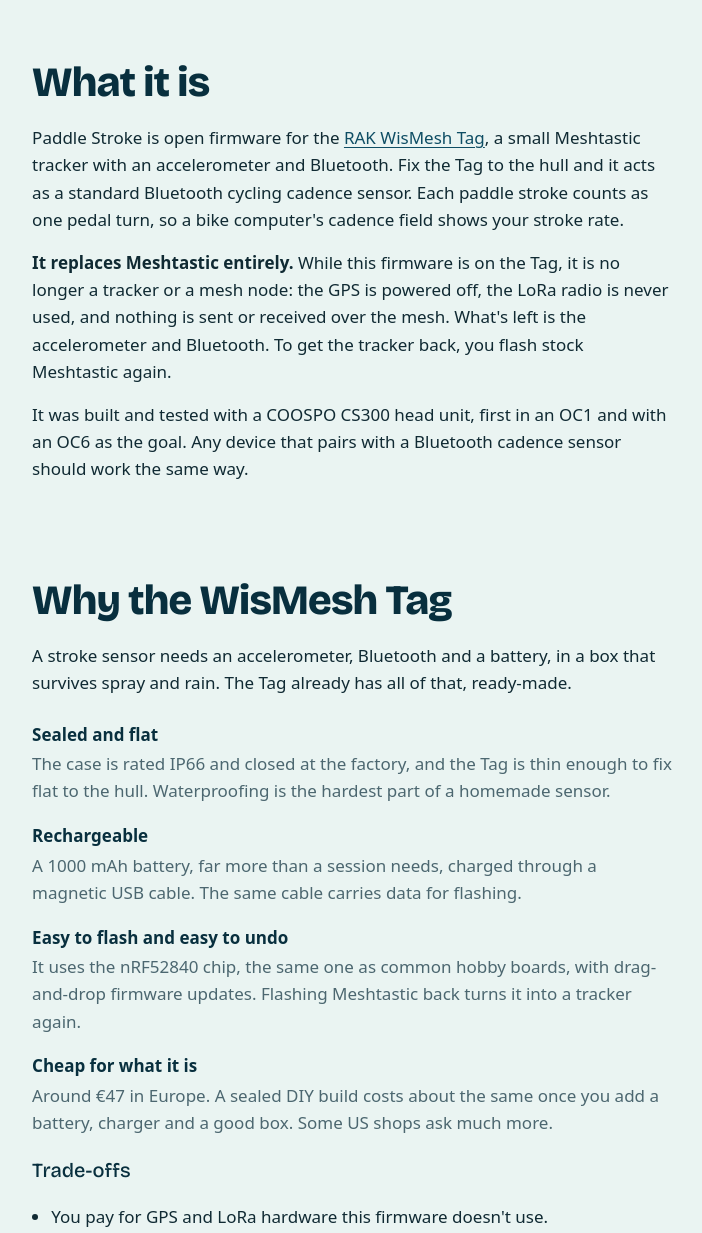
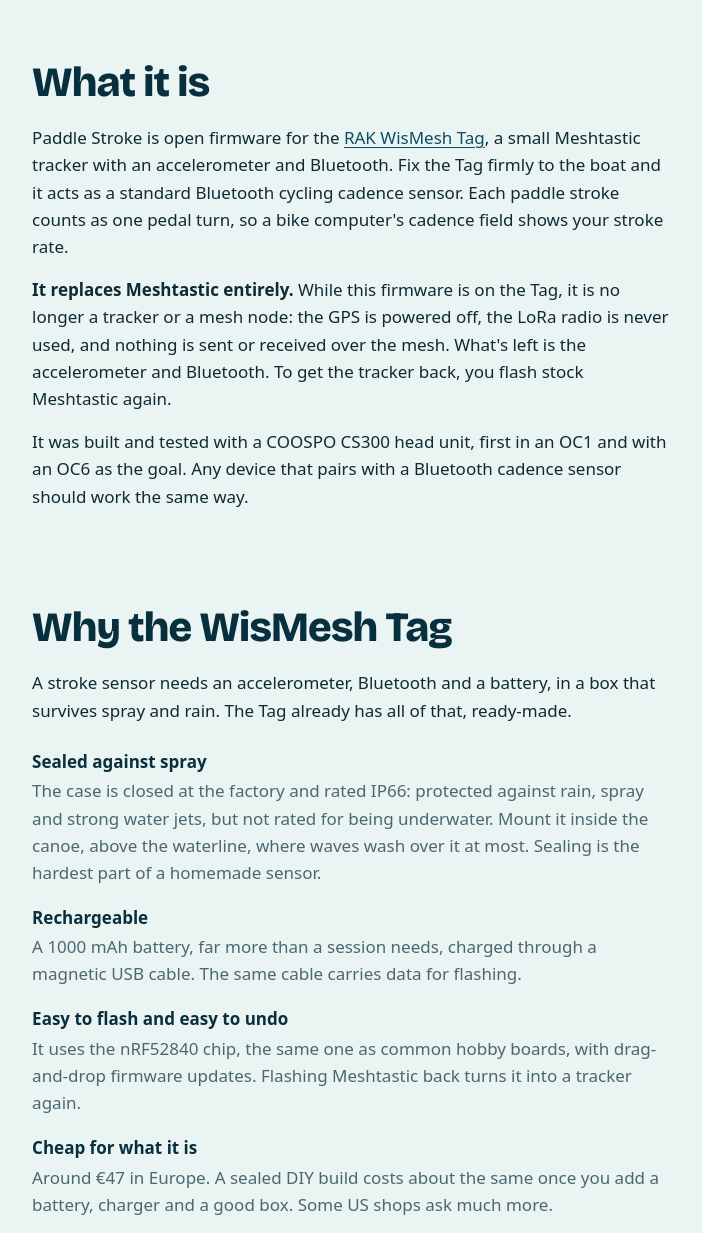
Before and after one commit to leoniedu/tagvaa, a plain HTML site: page site/index.html in a window 1280 px wide. Shown: the part 863-2096 px from the top of the page, without its empty margins (287-989 px from the left). Drawn offline with nearby package versions, Linux system fonts and the light colour scheme; a web font is replaced by a local one.

Commit message:
docs(site): don't imply the IP66 Tag can sit underwater
Co-Authored-By: Claude Opus 5.5 <noreply@anthropic.com>

```diff
--- a/site/index.html
+++ b/site/index.html
@@ -172,7 +172,7 @@ footer p { margin-bottom: 0.6rem; }
 <header class="hero">
   <div class="wrap">
     <h1>Paddle Stroke</h1>
-    <p class="lede">Strokes per minute for outrigger canoes, measured by a small tag on the hull and shown on the bike computer you already own.</p>
+    <p class="lede">Strokes per minute for outrigger canoes, measured by a small tag fixed to the boat and shown on the bike computer you already own.</p>
     <div class="actions">
       <a class="button" href="#get-started">Get started</a>
       <a class="plain" href="https://github.com/leoniedu/tagvaa">Source on GitHub</a>
@@ -191,7 +191,7 @@ footer p { margin-bottom: 0.6rem; }
   <section id="what">
     <div class="wrap">
       <h2>What it is</h2>
-      <p>Paddle Stroke is open firmware for the <a href="https://docs.rakwireless.com/product-categories/meshtastic/wismesh-tag/quickstart/">RAK WisMesh Tag</a>, a small Meshtastic tracker with an accelerometer and Bluetooth. Fix the Tag to the hull and it acts as a standard Bluetooth cycling cadence sensor. Each paddle stroke counts as one pedal turn, so a bike computer's cadence field shows your stroke rate.</p>
+      <p>Paddle Stroke is open firmware for the <a href="https://docs.rakwireless.com/product-categories/meshtastic/wismesh-tag/quickstart/">RAK WisMesh Tag</a>, a small Meshtastic tracker with an accelerometer and Bluetooth. Fix the Tag firmly to the boat and it acts as a standard Bluetooth cycling cadence sensor. Each paddle stroke counts as one pedal turn, so a bike computer's cadence field shows your stroke rate.</p>
       <p><strong>It replaces Meshtastic entirely.</strong> While this firmware is on the Tag, it is no longer a tracker or a mesh node: the GPS is powered off, the LoRa radio is never used, and nothing is sent or received over the mesh. What's left is the accelerometer and Bluetooth. To get the tracker back, you flash stock Meshtastic again.</p>
       <p>It was built and tested with a COOSPO CS300 head unit, first in an OC1 and with an OC6 as the goal. Any device that pairs with a Bluetooth cadence sensor should work the same way.</p>
     </div>
@@ -202,8 +202,8 @@ footer p { margin-bottom: 0.6rem; }
       <h2>Why the WisMesh Tag</h2>
       <p>A stroke sensor needs an accelerometer, Bluetooth and a battery, in a box that survives spray and rain. The Tag already has all of that, ready-made.</p>
       <dl class="reasons">
-        <dt>Sealed and flat</dt>
-        <dd>The case is rated IP66 and closed at the factory, and the Tag is thin enough to fix flat to the hull. Waterproofing is the hardest part of a homemade sensor.</dd>
+        <dt>Sealed against spray</dt>
+        <dd>The case is closed at the factory and rated IP66: protected against rain, spray and strong water jets, but not rated for being underwater. Mount it inside the canoe, above the waterline, where waves wash over it at most. Sealing is the hardest part of a homemade sensor.</dd>
         <dt>Rechargeable</dt>
         <dd>A 1000 mAh battery, far more than a session needs, charged through a magnetic USB cable. The same cable carries data for flashing.</dd>
         <dt>Easy to flash and easy to undo</dt>
@@ -214,6 +214,7 @@ footer p { margin-bottom: 0.6rem; }
       <h3>Trade-offs</h3>
       <ul class="limits">
         <li>You pay for GPS and LoRa hardware this firmware doesn't use.</li>
+        <li>IP66 is not a submersion rating. A Tag that spends time underwater, or goes in with a huli, may let water in.</li>
         <li>The case can't be opened without breaking the seal, so the battery can't be replaced.</li>
         <li>Charging and flashing need the magnetic cable, so keep a spare.</li>
       </ul>
```
